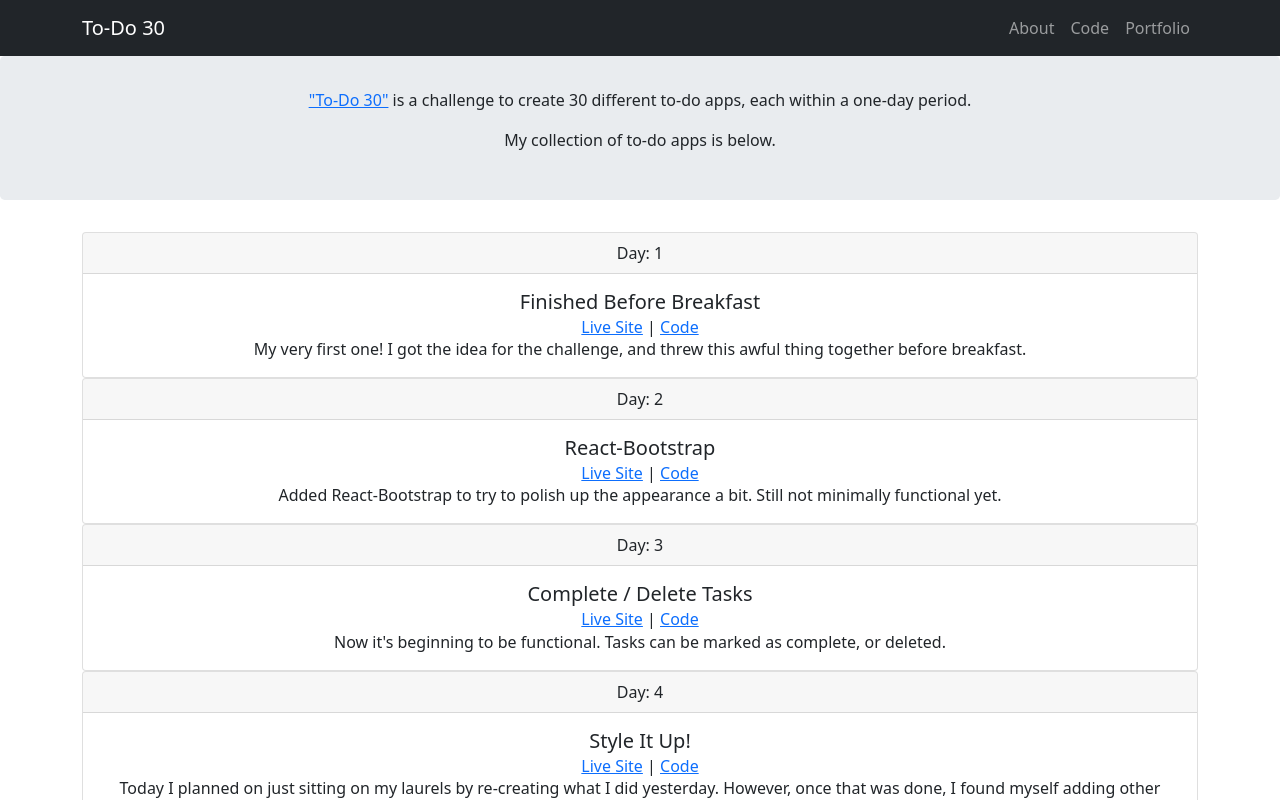
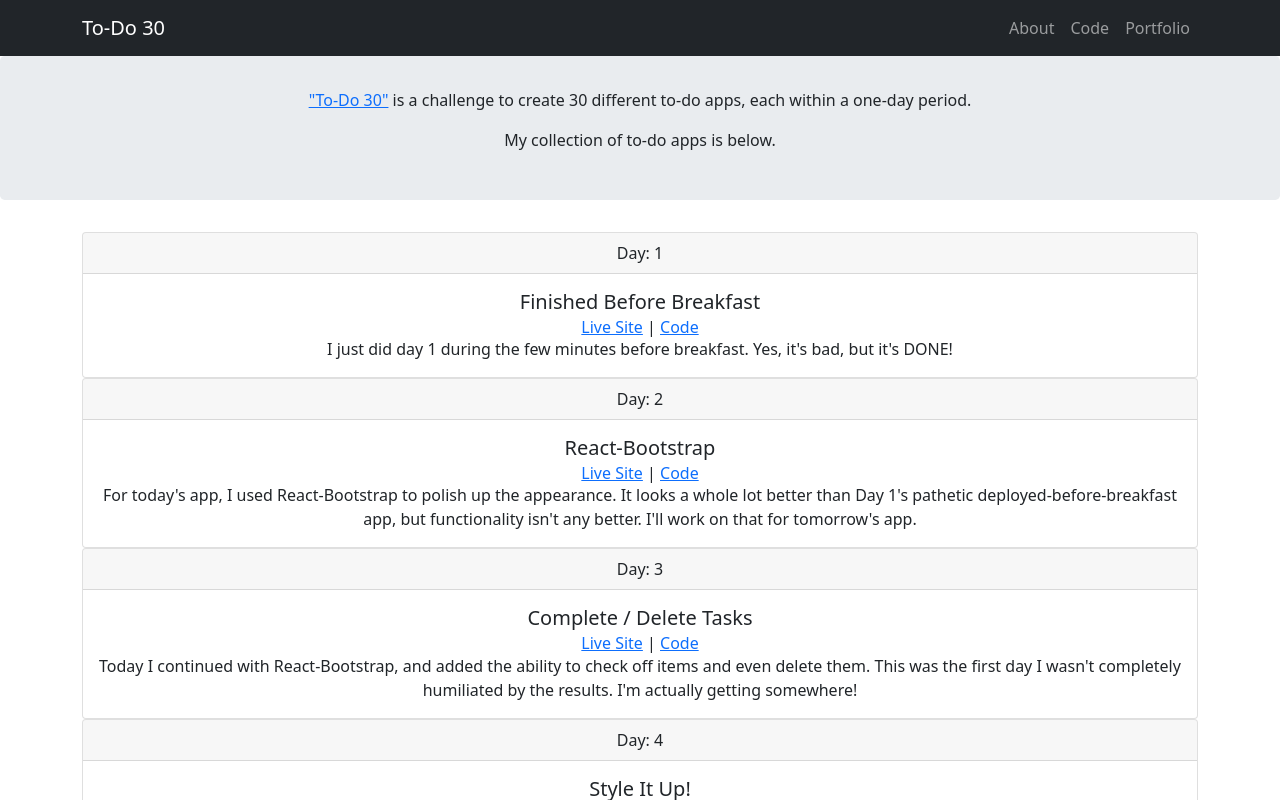
Before and after one commit to ejw773/to-do-30, a React (Create React App) app: page / in a window 1280 px wide. Shown: the top 800 px of the page. Built offline with nearby package versions, Linux system fonts and the light colour scheme.

Commit message:
adds comments to projectInfo

```diff
--- a/src/shared/projectInfo.js
+++ b/src/shared/projectInfo.js
@@ -2,19 +2,19 @@ const projectInfo = [
     {
         day: 1,
         title: 'Finished Before Breakfast',
-        comment: 'My very first one! I got the idea for the challenge, and threw this awful thing together before breakfast.',
+        comment: "I just did day 1 during the few minutes before breakfast. Yes, it's bad, but it's DONE!",
         code: 'https://github.com/ejw773/to-do-30/tree/todo01'
     },
     {
         day: 2,
         title: 'React-Bootstrap',
-        comment: 'Added React-Bootstrap to try to polish up the appearance a bit. Still not minimally functional yet.',
+        comment: "For today's app, I used React-Bootstrap to polish up the appearance. It looks a whole lot better than Day 1's pathetic deployed-before-breakfast app, but functionality isn't any better. I'll work on that for tomorrow's app.",
         code: 'https://github.com/ejw773/to-do-30/tree/02'
     },
     {
         day: 3,
         title: 'Complete / Delete Tasks',
-        comment: "Now it's beginning to be functional. Tasks can be marked as complete, or deleted.",
+        comment: "Today I continued with React-Bootstrap, and added the ability to check off items and even delete them. This was the first day I wasn't completely humiliated by the results. I'm actually getting somewhere!",
         code: 'https://github.com/ejw773/to-do-30/tree/03'
     },
     {
```
